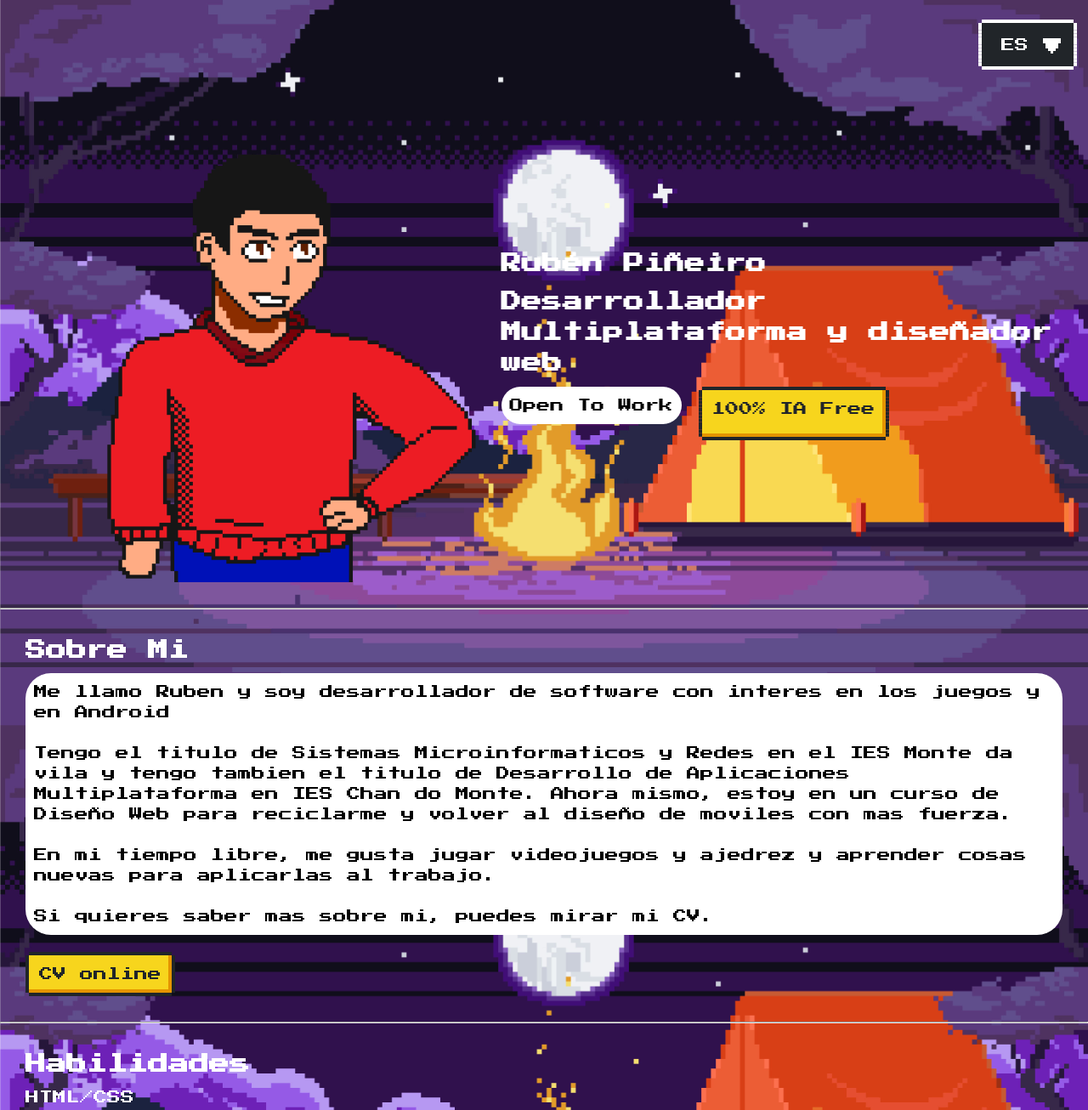
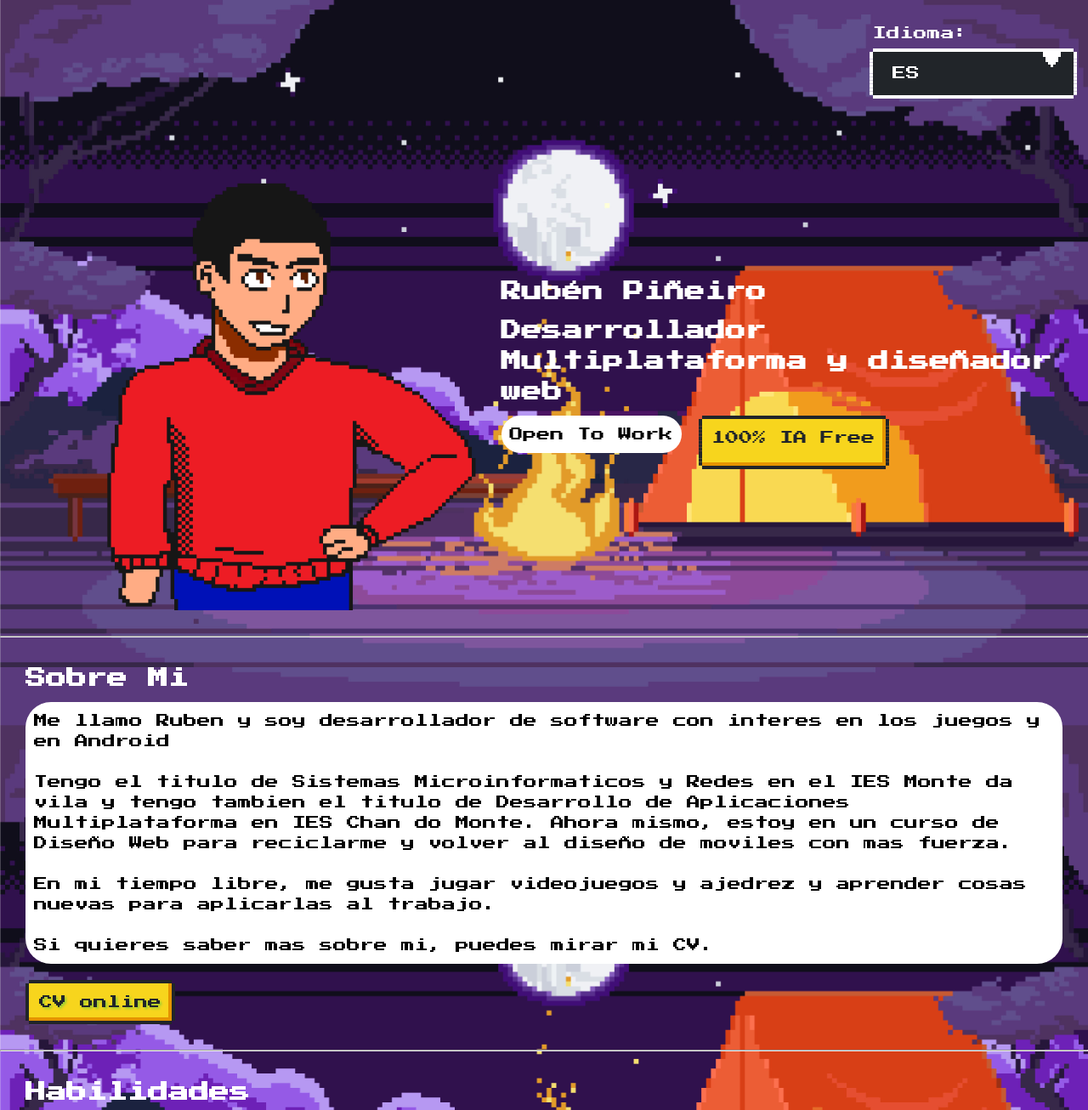
Before and after one commit to NitroXen/NitroXen.github.io, a plain HTML site: page index.html in a window 1280 px wide. Shown: the top 1306 px of the page at 85% size. Drawn offline with nearby package versions, Linux system fonts and the light colour scheme.

```diff
--- a/index.html
+++ b/index.html
@@ -22,6 +22,7 @@
         <a href="mailto:rubpifedev@outlook.com" class="nav__link" id="contact">Contacto</a> -->
         <div class="langNav">
           <div class="nes-select is-dark">
+            <label for="lang">Idioma:</label>
             <select id="lang" name="lang">
               <option value="0" selected>ES</option>
               <option value="1">EN</option>
--- a/styles/style.css
+++ b/styles/style.css
@@ -95,6 +95,12 @@ header{
   }
 }
 
+a{
+  text-decoration: none;
+  color: yellow;
+  text-shadow: 2px 2px 3px yellowgreen;
+}
+
 .main__section--projects{
   flex-direction: column;
   align-items: center;
```
